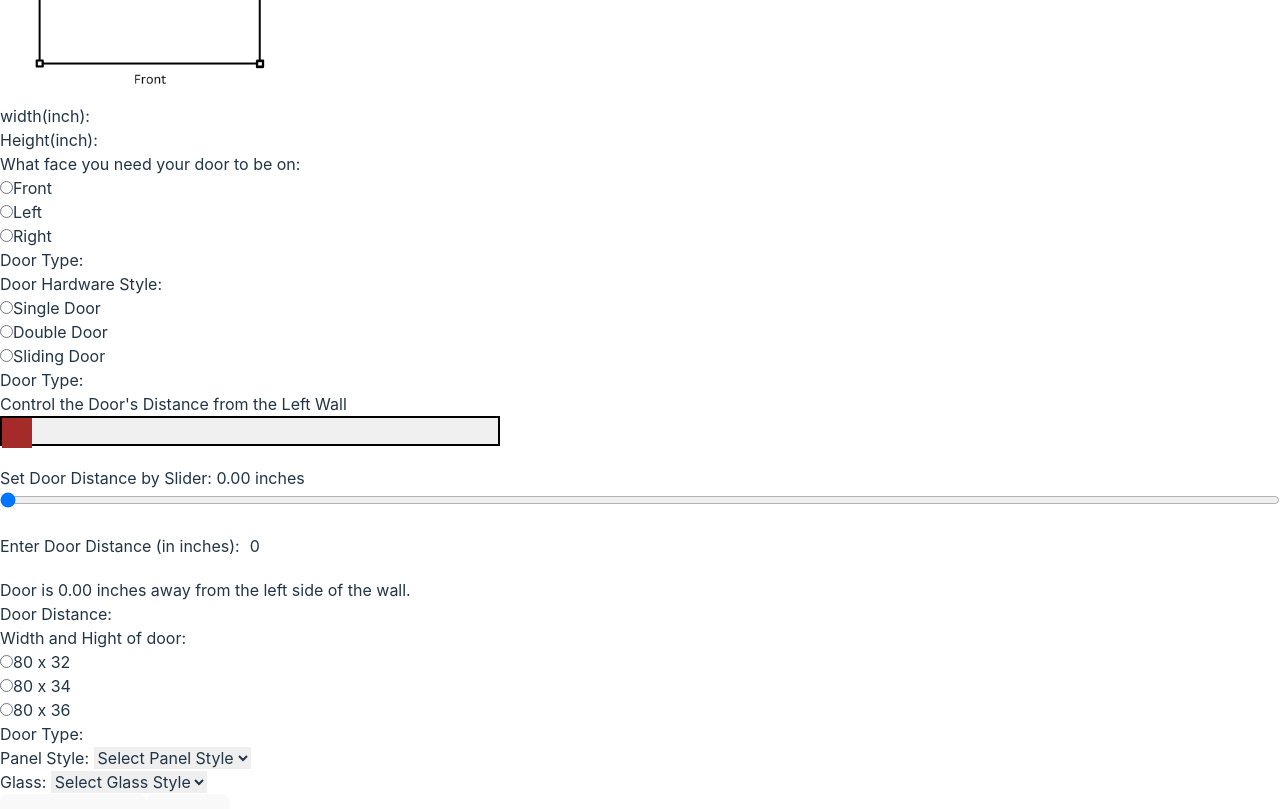
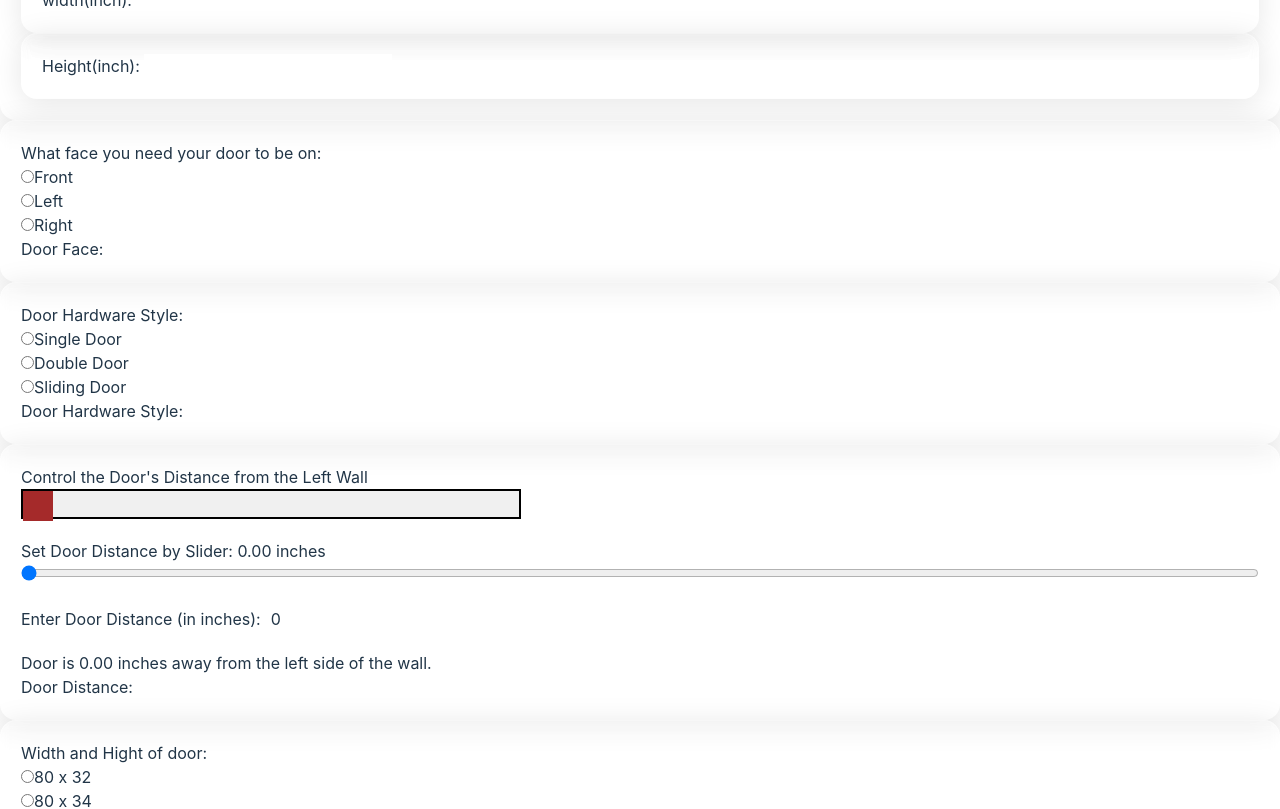
Before and after one commit to bajakprashant1798/pdf-react, a React (Vite) app: page / in a window 1280 px wide. Shown: the part 1240-2049 px from the top of the page. Built offline with nearby package versions, Linux system fonts and the light colour scheme; what @react-pdf/renderer would draw is missing.

Commit message:
glassmorphin box added

```diff
--- a/src/App.jsx
+++ b/src/App.jsx
@@ -4,6 +4,7 @@ import PDFDocument from './PDFDocument';
 import Rectangle from './components/rectangle/Rectangle';
 import RadioBtn from './components/radioBtn/RadioBtn';
 import DoorDistanceControl from './components/doorDistanceBar/DoorDistanceControl';
+// import './index.css'
 
 const doorTypeOptions = [
   { label: 'Single Door', value: 'Single Door' },
@@ -189,8 +190,8 @@ function App() {
 
 
 
-        <div>
-          <h2>Select an image:</h2>
+        <div className='glassmorphism'>
+          <h2>Layout:</h2>
           <div className="radio-group flex flex-wrap pb-2">
               {imageTypeOptions.map((image, index) => (
                   <label key={index} className='flex mr-9 mb-5'>
@@ -210,8 +211,8 @@ function App() {
                       alt={image.alt}
                       className={selectedImage === image.src ? 'selected' : ''}
                       style={{
-                      width: '300px',
-                      height: '300px',
+                      width: '250px',
+                      height: '250px',
                       border: selectedImage === image.src ? '3px solid blue' : '2px solid transparent',
                       cursor: 'pointer',
                       }}
@@ -232,7 +233,7 @@ function App() {
         )}
 
 
-        <div className='pb-5'>
+        <div className='mt-5 glassmorphism'>
           {/* <p className='pb-1 text-xl'>Window Dimensions:</p> */}
 
           {selectedImage && (
@@ -242,8 +243,8 @@ function App() {
             </div>
           )}
 
-          <div className='md:grid md:grid-cols-2 md:gap-4 mt-2'>
-            <div className='mb-2 md:mb-0'>
+          <div className='md:grid md:grid-cols-2 md:gap-4 mt-2 '>
+            <div className='mb-2 md:mb-0 glassmorphism'>
               <label htmlFor="width" className='pb-1'>width(inch): </label>
               <input
                 id="width"
@@ -255,7 +256,7 @@ function App() {
               />
             </div>
 
-            <div >
+            <div className='glassmorphism'>
               <label htmlFor="height" className='pb-1'>Height(inch): </label>
               <input
                 id="height"
@@ -303,23 +304,23 @@ function App() {
         </div> */}
 
 
-        <div className='pb-5'>
+        <div className='mt-5 glassmorphism'>
           <label className='block text-xl pb-1'>What face you need your door to be on: </label>
 
             <RadioBtn options={doorFaceOptions} onSelect={handleFaceTypeSelect} name={"doorFace"} />
             {
-                <h3>Door Type: {selectedFaceType}</h3>
+                <h3>Door Face: {selectedFaceType}</h3>
 
             }
         </div>
 
 
-        <div className='pb-5'>
+        <div className='mt-5 glassmorphism'>
           <label className='block text-xl pb-1'>Door Hardware Style: </label>
 
             <RadioBtn options={doorTypeOptions} onSelect={handleDoorTypeSelect} name={"doorType"} />
             {
-                <h3>Door Type: {selectedDoorType === "Single Door" ?
+                <h3>Door Hardware Style: {selectedDoorType === "Single Door" ?
                   <div>
                     <RadioBtn options={doorSubTypeOptions} onSelect={handleDoorSubTypeSelect} name={"doorSubType"} />
                     <h3>Door SubType: {selectedDoorSubType}</h3>
@@ -331,7 +332,7 @@ function App() {
 
 
 
-        <div className="pb-5">
+        <div className="mt-5 glassmorphism">
           <DoorDistanceControl doorDistance={handleDistance}  />
 
           <h3>Door Distance: {doorDistance} </h3>
@@ -340,7 +341,7 @@ function App() {
 
 
 
-        <div className='pb-5'>
+        <div className='mt-5 glassmorphism'>
           <label className='block text-xl pb-1'>Width and Hight of door: </label>
 
             <RadioBtn options={doorWidthHightOptions} onSelect={handleDoorWidthHightSelect} name={"doorWidthHight"} />
@@ -354,7 +355,7 @@ function App() {
 
 
 
-        <div className='pb-5'>
+        <div className='mt-5 glassmorphism'>
           <label htmlFor="panel" className='block text-xl pb-1'>Panel Style: </label>
           <select id="panel" className='p-2 rounded-md outline-none w-full' value={panelStyle} onChange={(e) => setPanelStyle(e.target.value)}>
               <option>Select Panel Style </option>
@@ -378,7 +379,7 @@ function App() {
 
         </div>
 
-        <div className='pb-5'>
+        <div className='mt-5 glassmorphism'>
           <label htmlFor="glass" className='block text-xl pb-1'>Glass: </label>
           <select id="glass" className='p-2 rounded-md outline-none w-full' value={glass} onChange={(e) => setGlass(e.target.value)}>
               <option>Select Glass Style </option>
@@ -392,7 +393,7 @@ function App() {
           </select>
         </div>
 
-        <div className='flex flex-col md:flex-row justify-center items-center'>
+        <div className='mt-5 flex flex-col md:flex-row justify-center items-center'>
           <button type="submit" className='bg-white text-black font-semibold mb-3 md:mb-0'>Generate PDF</button>
           <button type="button" className="mx-3" onClick={() => resetForm()}>Reset</button>
         </div>
--- a/src/components/rectangle/Rectangle.css
+++ b/src/components/rectangle/Rectangle.css
@@ -21,10 +21,10 @@
 
 .door {
     position: absolute;
-    width: 30px;
-    height: 30px;
-    background-color: brown;
-    cursor: pointer;
+    width: '120px';
+    height: '230px';
+    background-color: 'brown';
+    bottom: '50px';
   }
 
   .wall {
@@ -88,6 +88,12 @@
     .height-position {
         left: -10px;
     }
+
+    .door {
+        width: '80px';
+        height: '200px';
+    }
+
     /*
 
     .grid-container .rectangle > :nth-child(2) {
--- a/src/components/rectangle/Rectangle.jsx
+++ b/src/components/rectangle/Rectangle.jsx
@@ -89,13 +89,7 @@ const Rectangle = ({ height, width, doorDistance }) => {
         <div
           className="door"
           style={{
-            position: 'absolute',
             left: `${distanceInInches}%`,  // Door position in pixels
-            width: '120px',
-            height: '230px',
-            backgroundColor: 'brown',
-            transition: 'left 0.2s ease', // Smooth movement
-            bottom: '50px'
           }}
         />
       </div>
--- a/src/index.css
+++ b/src/index.css
@@ -58,6 +58,19 @@ button:focus-visible {
   outline: 4px auto -webkit-focus-ring-color;
 }
 
+
+.glassmorphism {
+  background: rgba(255, 255, 255, 0.2);
+  border-radius: 16px;
+  box-shadow: 0 4px 30px rgba(0, 0, 0, 0.1);
+  backdrop-filter: blur(5px);
+  -webkit-backdrop-filter: blur(5px);
+  border: 1px solid rgba(255, 255, 255, 0.3);
+  padding: 20px;
+}
+
+
+
 @media (prefers-color-scheme: light) {
   :root {
     color: #213547;
```
